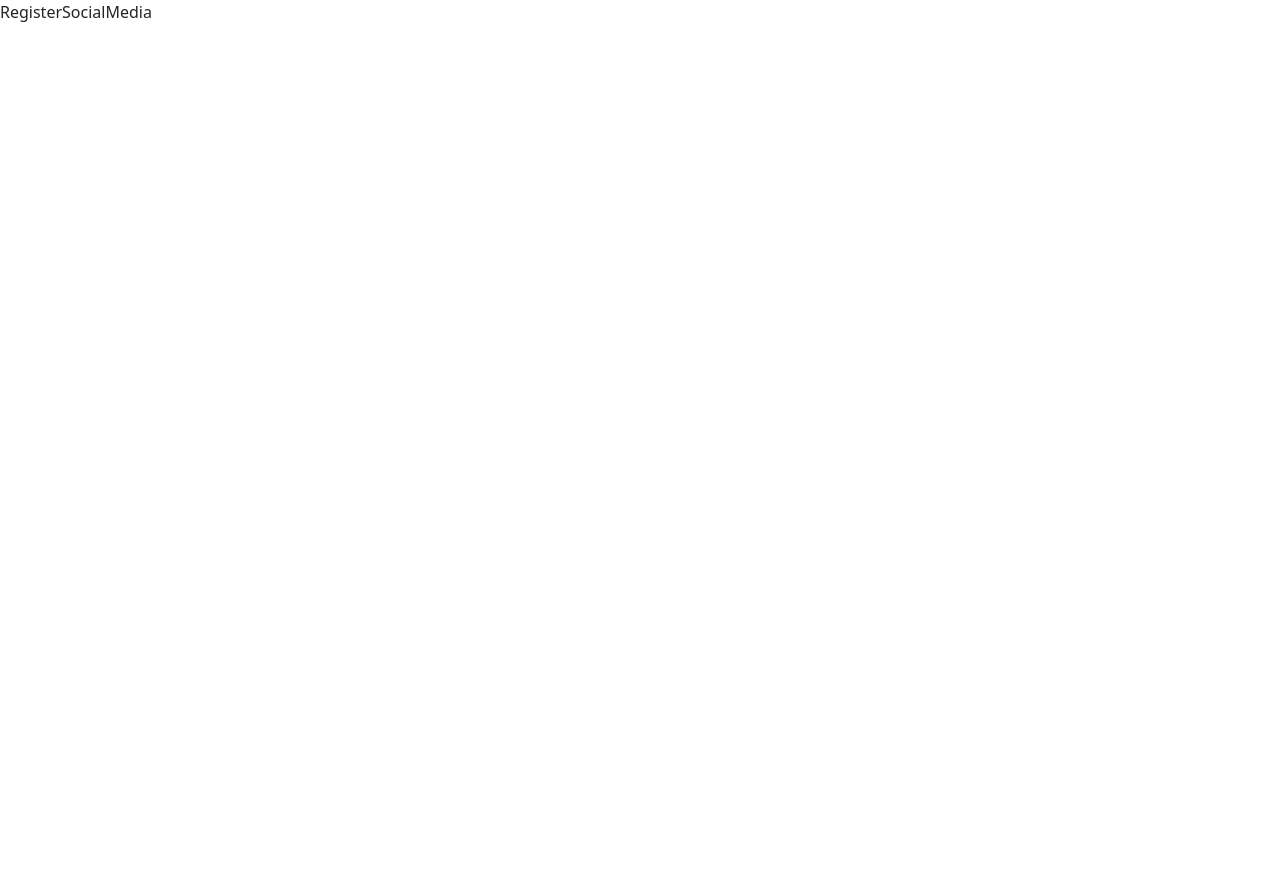
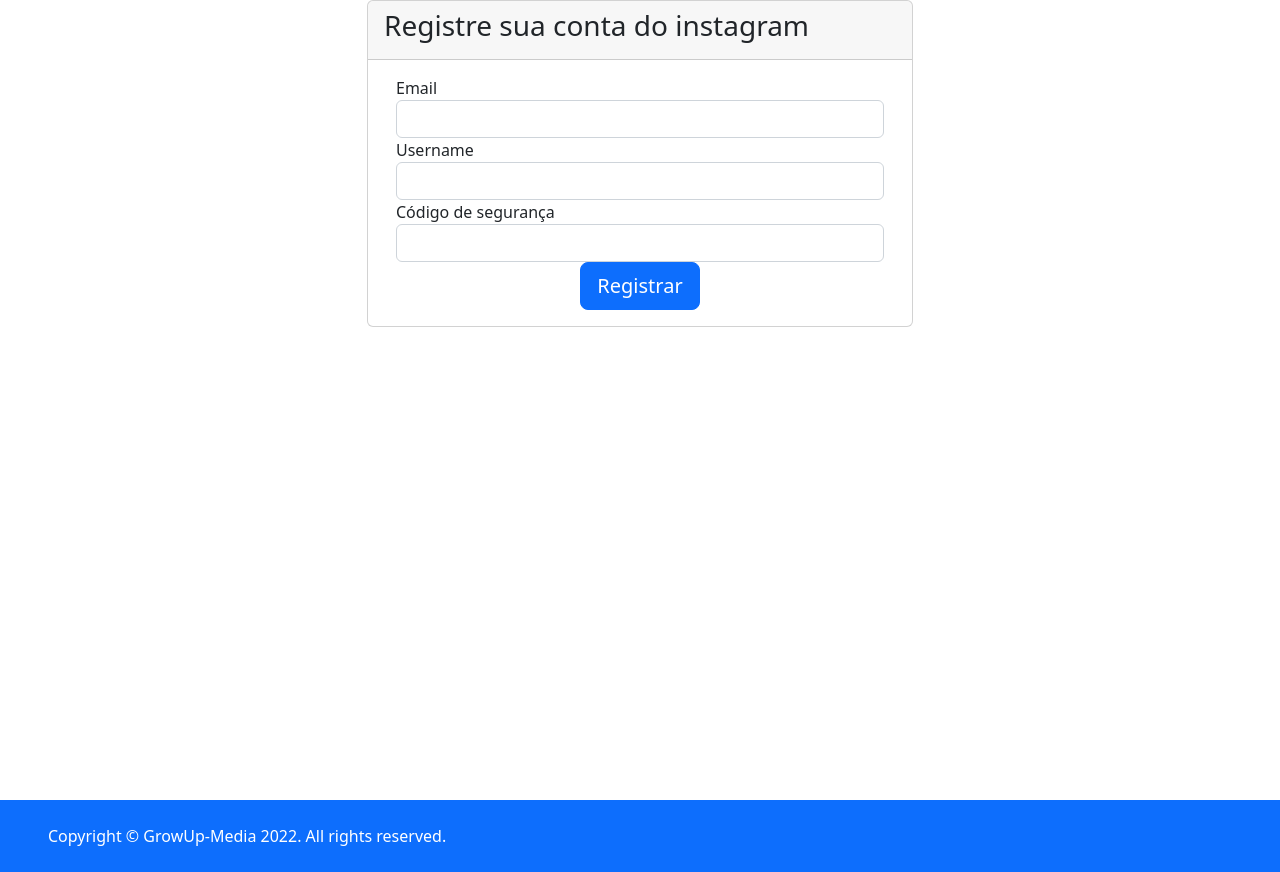
Before and after one commit to Underewarrr/sigamais-app, a React (Create React App) app in the folder front-end/: page /painel/cadastrar in a window 1280 px wide. Before the commit the page ends 800 px from the top, so only its background shows below. Built offline with nearby package versions, Linux system fonts and the light colour scheme.

Commit message:
Dev: Desenvolve painel de cadastro de rede social

```diff
--- a/front-end/src/components/Painel.jsx
+++ b/front-end/src/components/Painel.jsx
@@ -1,21 +1,13 @@
 import React from 'react'
-import { Button, Card } from 'react-bootstrap'
 import Footer from './Footer'
 import Header from './Header'
-import UserMenu from './UserMenu'
+import RegisterSocialMedia from './RegisterSocialMedia'
 
 const Painel = () => {
   return (
     <div>
         <Header />
-        <section className="vh-100">
-        <div className="container-fluid h-custom">
-            <div className="row d-flex justify-content-center align-items-center h-100">
-                <div className="col-md-9 col-lg-6 col-xl-5">
-                </div>
-            </div>
-        </div>
-        </section>
+        <RegisterSocialMedia />
         <Footer />
     </div>
   )
--- a/front-end/src/components/RegisterSocialMedia.jsx
+++ b/front-end/src/components/RegisterSocialMedia.jsx
@@ -1,9 +1,145 @@
 import React from 'react'
+import Footer from './Footer'
+import Header from './Header'
+import {Formik, Form, Field, ErrorMessage} from 'formik'
+import { Alert, Container } from 'react-bootstrap'
+import * as Yup from 'yup'
+import axios from 'axios'
+
+
+
 
 const RegisterSocialMedia = () => {
-  return (
-    <div>RegisterSocialMedia</div>
-  )
-}
+
+    const [loadginRegister, setLoadingRegister] = React.useState(false);
+    const [errorRegister, setErrorRegister] = React.useState(false);
+    const [successRegister, setSuccessRegister] = React.useState(false);
+
+
+   const handleClickRegister = (values) => {
+        axios.post('http://localhost:3001/register/instagram', {
+            email: values.email,
+            username: values.username,
+            codsecurity: values.codsecurity,
+        })
+        .then(function (response) {
+            console.log(response.data);
+            if (response.data === "Usuário criado com sucesso") {
+                setLoadingRegister(true);
+                setTimeout (() => {
+                setSuccessRegister(true);
+                }
+                , 2500);
+                    setTimeout(() => {
+                        setLoadingRegister(false);
+                        setSuccessRegister(false);
+                    } , 3000);
+            }
+            else {
+                setLoadingRegister(true);
+                setErrorRegister(true);
+                    setTimeout(() => {
+                        setLoadingRegister(false);
+                        setErrorRegister(false);
+                    } , 3000);
+
+            }
+        })
+        .catch(function (error) {
+            console.log(error);
+        });
+    }
+    const validadtionSchema = Yup.object().shape({
+        email: Yup.string()
+            .email(' Insira um email valido')
+            .required('Campo obrigatório'),
+        username: Yup.string()
+            .required('Campo obrigatório'),
+        codsecurity: Yup.string()
+            .required('Campo obrigatório'),
+    })
+
+    return (
+        <>
+        <section className="vh-100">
+        <div className="container">
+        <div className="row">
+        <div className="col-md-6 mx-auto">
+        <div className="card">
+        <div className="card-header">
+        <h3 className="card-title">Registre sua conta do instagram</h3>
+        </div>
+        <div className="card-body">
+        <Formik
+        initialValues={{
+        }}
+        validationSchema={validadtionSchema}
+        onSubmit={(values, {setSubmitting}) => {
+            setTimeout(() => {
+                setSubmitting(false);
+                handleClickRegister(values);
+            }, 400);
+        }
+        }
+        >
+        {({isSubmitting}) => (
+        <Container>
+            <Form>
+            <div className="form-group">
+            <label htmlFor="email">Email</label>
+            <Field type="email" name="email" className="form-control" />
+            <ErrorMessage name="email" component="div" className="text-danger" />
+            </div>
+            <div className="form-group">
+            <label htmlFor="username">Username</label>
+            <Field type="text" name="username" className="form-control" />
+            <ErrorMessage name="username" component="div" className="text-danger" />
+            </div>
+            <div className="form-group">
+            <label htmlFor="codsecurity">Código de segurança</label>
+            <Field type="text" name="codsecurity" className="form-control" />
+            <ErrorMessage name="codsecurity" component="div" className="text-danger" />
+            </div>
+            <div className="form-group">
+            <center>
+                <button type="submit" className="btn btn-primary btn-lg btn-block" disabled={isSubmitting}>
+            {isSubmitting && <span className="spinner-border spinner-border-sm mr-1"></span>}
+            Registrar
+            </button>
+            </center>
+            </div>
+            </Form>
+        </Container>
+        )}
+        </Formik>
+        </div>
+        </div>
+        </div>
+        </div>
+        </div>
+        </section>
+        <Footer />
+        {loadginRegister && <Alert variant="success">
+            <Alert.Heading>Registrando...</Alert.Heading>
+            <p>
+            Aguarde...
+            </p>
+            </Alert>}
+        {errorRegister && <Alert variant="danger">
+        <Alert.Heading>Erro</Alert.Heading>
+        <p>
+            Ocorreu um erro ao registrar sua conta.
+            </p>
+            </Alert>}
+        {successRegister && <Alert variant="success">
+        <Alert.Heading>Sucesso</Alert.Heading>
+        <p>
+        Sua conta foi registrada com sucesso.
+        </p>
+        </Alert>}
+        </>
+    )}
+
+
 
 export default RegisterSocialMedia
```
